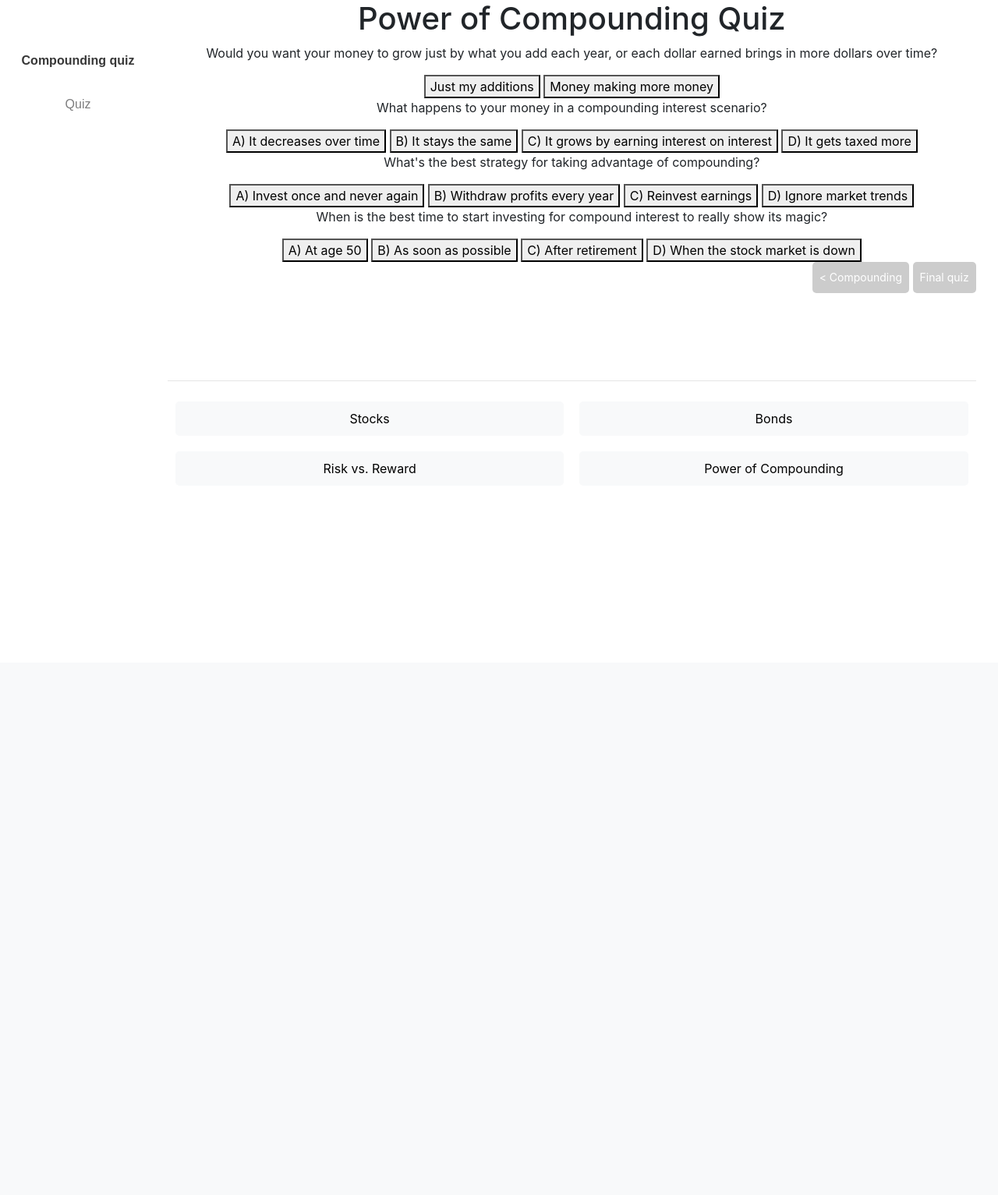
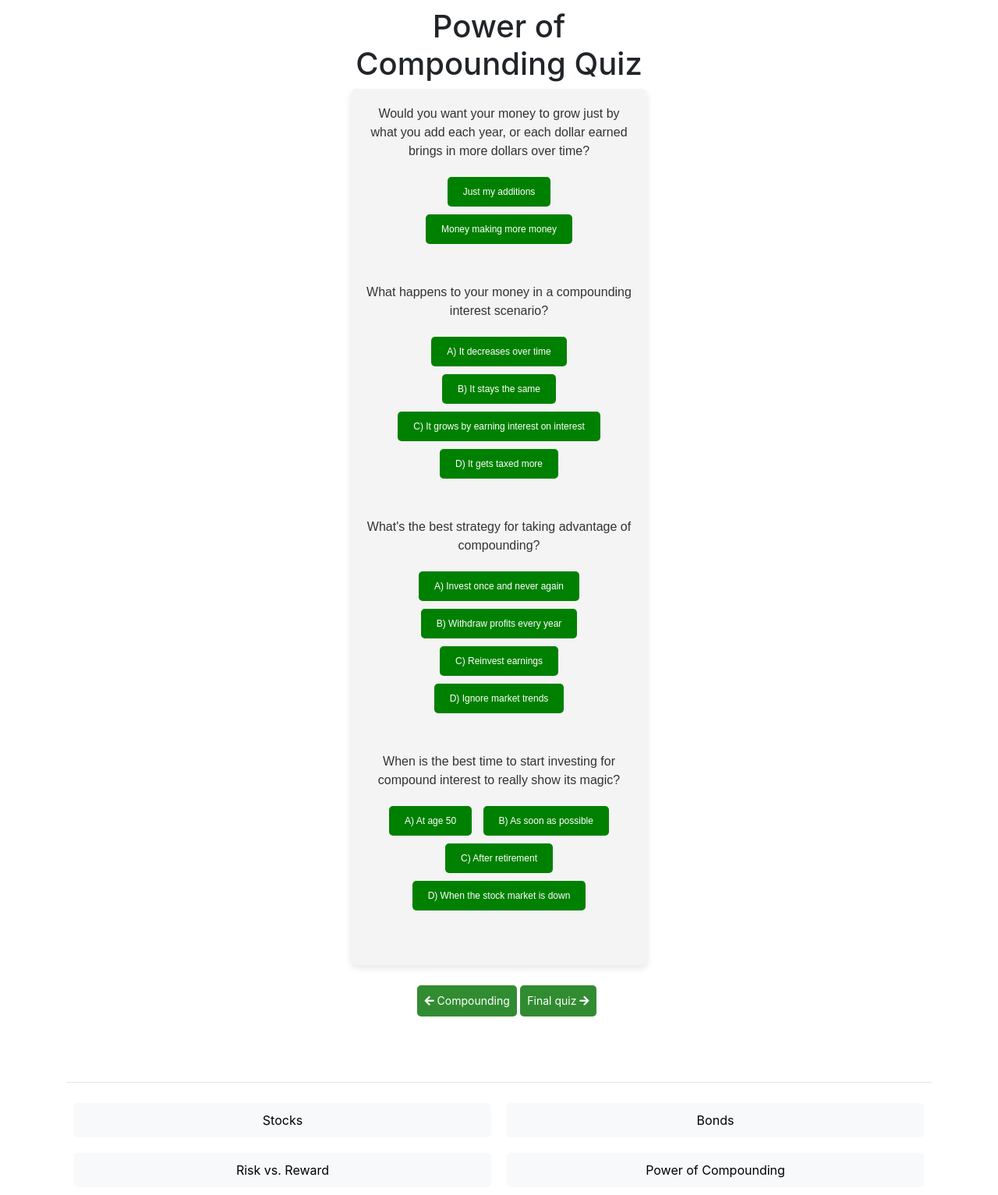
Before and after one commit to Mzisbrod/investips, a Flask app: a page that uses templates/quiz.html in a window 1280 px wide. Shown: the part 60-1593 px from the top of the page at 78% size. Before the commit the page ends 671 px from the top, so only its background shows below. Run offline with Flask 3, Linux system fonts and the light colour scheme; some libraries are stand-ins or nearby versions.

Commit message:
Fixed up design

```diff
--- a/server.py
+++ b/server.py
@@ -18,7 +18,7 @@ classes_content = {
         'media_content': "https://www.youtube.com/embed/-0HQltcbglw?si=mquEtrO9jqmJx79l",
         'prev': "stocks",
         'prev_module': "classes_content",
-        'next': "basics",
+        'next': "Basics Quiz",
         'next_module': "quiz_content",
     },
     'Risk vs. Reward': {
@@ -49,11 +49,13 @@ classes_content = {
 }
 
 quiz_content = {
-    'basics': {
+    'Basics Quiz': {
+        'prev': "bonds",
         'module': "quiz_content",
         'title': 'Investment Basics Quiz',
         'questions': [
             {
+                "questionId": "01",
                 'question_text': "Would you rather have a tiny piece of a big, successful company or own a big chunk "
                                  "of a tiny, unknown company?",
                 'options': ['Tiny piece of a big company', 'Own big chunk of a tiny company'],
@@ -67,6 +69,7 @@ quiz_content = {
                 'is_pop_quiz': True
             },
             {
+                "questionId": "02",
                 'question_text': "What does buying shares in a company make you?",
                 'options': ['A) A customer', 'B) An employee', 'C) An owner', 'D) A creditor'],
                 'solution': 'C) An owner',
@@ -80,6 +83,7 @@ quiz_content = {
                     },
             },
             {
+                "questionId": "03",
                 'question_text': "If you lend money to the government by buying bonds, what do you usually get in return?",
                 'options': ['A) Shares in the government', 'B) Regular interest payments',
                             'C) Free government services', 'D) Company stock'],
@@ -92,6 +96,7 @@ quiz_content = {
                     }
             },
             {
+                "questionId": "04",
                 'question_text': "Which of these is likely the safest investment?",
                 'options': ['A) Cryptocurrency', 'B) Bonds', 'C) Stocks', 'D) Starting your own business'],
                 'solution': 'B) Bonds',
@@ -111,6 +116,7 @@ quiz_content = {
         'title': 'Risk vs Reward Quiz',
         'questions': [
             {
+                "questionId": "05",
                 'question_text': "Would you rather win $50 for sure or flip a coin for a chance to win $100?",
                 'options': ['Take the $50', 'Flip the coin'],
                 'explanation': {
@@ -120,6 +126,7 @@ quiz_content = {
                 'is_pop_quiz': True
             },
             {
+                "questionId": "06",
                 'question_text': "What does a high-risk investment typically offer?",
                 'options': ['A) Lower returns', 'B) Higher returns', 'C) More stability', 'D) Less excitement'],
                 'solution': 'B) Higher returns',
@@ -131,6 +138,7 @@ quiz_content = {
                 }
             },
             {
+                "questionId": "07",
                 'question_text': "If a friend offers you a part in their startup, which is true?",
                 'options': ['A) It’s totally safe', 'B) It could make you rich', 'C) You’ll definitely lose money',
                             'D) B & C'],
@@ -143,6 +151,7 @@ quiz_content = {
                 }
             },
             {
+                "questionId": "08",
                 'question_text': "What should you consider when choosing an investment?",
                 'options': ['A) Color of the logo', 'B) Risk and your comfort with it', 'C) If your friends like it',
                             'D) The weather'],
@@ -165,6 +174,7 @@ quiz_content = {
         'title': 'Power of Compounding Quiz',
         'questions': [
             {
+                "questionId": "09",
                 'question_text': "Would you want your money to grow just by what you add each year, or each dollar earned brings in more dollars over time?",
                 'options': ['Just my additions', 'Money making more money'],
                 'explanation': {
@@ -174,6 +184,7 @@ quiz_content = {
                 'is_pop_quiz': True
             },
             {
+                "questionId": "10",
                 'question_text': "What happens to your money in a compounding interest scenario?",
                 'options': ['A) It decreases over time', 'B) It stays the same',
                             'C) It grows by earning interest on interest', 'D) It gets taxed more'],
@@ -186,6 +197,7 @@ quiz_content = {
                 }
             },
             {
+                "questionId": "11",
                 'question_text': "What's the best strategy for taking advantage of compounding?",
                 'options': ['A) Invest once and never again', 'B) Withdraw profits every year', 'C) Reinvest earnings',
                             'D) Ignore market trends'],
@@ -198,6 +210,7 @@ quiz_content = {
                 }
             },
             {
+                "questionId": "12",
                 'question_text': "When is the best time to start investing for compound interest to really show its magic?",
                 'options': ['A) At age 50', 'B) As soon as possible', 'C) After retirement',
                             'D) When the stock market is down'],
@@ -220,6 +233,7 @@ quiz_content = {
         'title': 'Final Quiz',
         'questions': [
             {
+                "questionId": "13",
                 'question_text': "Which type of investment makes you a part-owner of a company?",
                 'options': ['A) Bonds', 'B) Stocks', 'C) Mutual Funds', 'D) ETFs'],
                 'solution': 'B) Stocks',
@@ -231,6 +245,7 @@ quiz_content = {
                 }
             },
             {
+                "questionId": "14",
                 'question_text': "Which investment type traditionally offers fixed returns?",
                 'options': ['A) Real estate', 'B) Cryptocurrency', 'C) Bonds', 'D) Commodities'],
                 'solution': 'C) Bonds',
@@ -242,6 +257,7 @@ quiz_content = {
                 }
             },
             {
+                "questionId": "15",
                 'question_text': "How can diversification help your investment portfolio?",
                 'options': ['A) Increases risk', 'B) Decreases risk', 'C) No impact',
                             'D) Only beneficial in short term'],
@@ -305,25 +321,25 @@ def quiz_info(quiz_name):
     return render_template('quiz.html', content=content, class_name=quiz_name, quiz_name=quiz_name)
 
 
-@app.route('/submit_quiz/<quiz_name>', methods=['POST'])
-def submit_quiz(quiz_name):
+@app.route('/submit_answer/<question_id>', methods=['POST'])
+def submit_answer(question_id):
+    quiz_name = request.form['quizName']
+    print(quiz_name)
+    selected_option = request.form['selectedOption']
+    print(selected_option)
     quiz = quiz_content.get(quiz_name)
+    print(quiz)
+
     if not quiz:
-        return "Quiz not found", 404
+        return jsonify({"error": "Quiz not found"}), 404
 
-    total_score = 0
-    total_questions = len(quiz['questions'])
-    for i in range(total_questions):
-        # Construct the input name based on the index
-        input_name = f'selected_answer{i}'
-        submitted_answer = request.form.get(input_name)
-        correct_answer = quiz['questions'][i]['solution']
-
-        if submitted_answer == correct_answer:
-            total_score += 1
-
-    # Continue to process the score as needed
-    return jsonify(score=total_score, total=total_questions), 200
+    question = next((q for q in quiz['questions'] if q['id'] == question_id), None)
+    if question:
+        correct = selected_option == question['solution']
+        # Update the score logic here, for example using session or database
+        return jsonify(correct=correct), 200
+    else:
+        return jsonify({"error": "Question not found"}), 404
 
 
 @app.route('/results')
--- a/static/main.css
+++ b/static/main.css
@@ -94,6 +94,7 @@ body {
 }
 
 .button-green:hover {
+  background-color: rgb(49, 120, 49);
   color: white;
   transform: scale(1.05);
 }
@@ -126,7 +127,7 @@ body {
 }
 
 .button-green-2 {
-  background-color: #ccc;
+  background-color: rgb(49, 140, 49);
   color: white;
   height: 40px;
   padding: 8px;
@@ -135,7 +136,7 @@ body {
 }
 
 .button-green-2:hover {
-  background-color: #c9c9c9;
+  background-color: rgb(49, 120, 49);
   color: white;
   height: 40px;
   padding: 8px;
@@ -152,3 +153,79 @@ body {
 .navbar-brand:hover {
   color: limegreen !important; /* Hover color to match the links */
 }
+
+.content-text {
+  font-size: 24px;
+  font-family: Arial;
+  padding: 20px;
+  width: auto;
+  justify-content: center;
+}
+
+.content {
+  margin: auto;
+  width: 400px;
+  padding: 10px;
+  align-items: center;
+  justify-content: center;
+}
+.title {
+  margin-top: 10px;
+  margin-bottom: 30px;
+}
+
+.media {
+  width: inherit;
+  height: 200px;
+  margin-bottom: 20px;
+}
+
+.quiz-form {
+    font-family: Arial, sans-serif; /* Sets a nice, readable font */
+    max-width: 600px; /* Limits the maximum width of the form */
+    margin: auto; /* Centers the form horizontally */
+    padding: 20px;
+    background-color: #f4f4f4; /* A light gray background */
+    border-radius: 8px; /* Rounded corners for the form */
+    box-shadow: 0 4px 8px rgba(0,0,0,0.1); /* Adds subtle shadow */
+}
+
+.question {
+    margin-bottom: 20px; /* Adds space between questions */
+}
+
+.question-text {
+    font-size: 16px; /* Sets the text size for questions */
+    color: #333; /* Dark gray color for better readability */
+}
+
+.options {
+    margin-top: 10px;
+}
+
+.option {
+    background-color: rgb(0, 128, 0);
+    color: white; /* White text color */
+    border: none; /* Removes border */
+    border-radius: 5px; /* Rounded corners for buttons */
+    padding: 10px 20px; /* Padding inside the buttons */
+    margin-right: 10px; /* Space between buttons */
+    cursor: pointer; /* Pointer cursor on hover */
+    transition: background-color 0.3s; /* Smooth transition for hover effect */
+    font-size: 12px;
+    margin: 5px;
+}
+
+.option:hover {
+    background-color: rgb(49, 120, 49);
+}
+
+.feedback {
+    margin-top: 5px;
+    color: red; /* Feedback color, can change based on your preference */
+    min-height: 20px; /* Ensures feedback area has space */
+}
+
+.l {
+    color: bl;
+}
--- a/static/scripts.js
+++ b/static/scripts.js
@@ -42,24 +42,49 @@ $(document).ready(function() {
         });
     });
 });
-function checkAnswer(selectedOption, correctOption, element, isPopQuiz) {
+function checkAnswer(selectedOption, correctOption, element, isPopQuiz, questionId) {
     const parent = element.parentNode;
     const feedbackElement = parent.nextElementSibling; // Assumes feedback div follows the options div
 
     console.log(element.getAttribute('data-explanation')); // Debug: Log the explanation attribute
 
-    element.style.backgroundColor = 'lightblue'; // Highlight the selected option
+    /*element.style.backgroundColor = 'lightblue'; // Highlight the selected option*/
+
 
     // Display explanation for both correct and incorrect answers in pop quizzes
     if (isPopQuiz === 'true') {
         feedbackElement.innerHTML = element.getAttribute('data-explanation');
+        feedbackElement.style.color = 'dodgerblue'
     } else {
         if (selectedOption === correctOption) {
-            element.style.backgroundColor = 'lightgreen'; // Correct answer
             feedbackElement.innerHTML = 'Correct! ' + element.getAttribute('data-explanation');
+            feedbackElement.style.color = 'green'
+
+
+            console.log(questionId)
+
+            $.ajax({
+            type: "POST",
+            url: '/submit_answer/' + questionId, // Suggest changing URL to reflect score updating
+            data: {
+                quizName: '{{ content.title }}',
+                questionId: questionId, // Passing question ID to server
+                correct: true // Indicating this was a correct answer
+            },
+            success: function(response) {
+                // Update the score display based on server response
+                console.log("sent to backend")
+                updateScoreDisplay(response.updatedScore);
+            },
+            error: function(xhr) {
+                console.error('Error:', xhr.responseText);
+                feedbackElement.innerHTML = 'Error updating score. Please try again.';
+                feedbackElement.style.color = 'red';
+            }
+        });
         } else {
-            element.style.backgroundColor = 'salmon'; // Incorrect answer
             feedbackElement.innerHTML = 'Not correct: ' + element.getAttribute('data-explanation');
+            feedbackElement.style.color = 'red'
         }
     }
 
--- a/templates/layout.html
+++ b/templates/layout.html
@@ -15,12 +15,13 @@
       <!-- Bootstrap CSS -->
       <link rel="stylesheet" href="https://stackpath.bootstrapcdn.com/bootstrap/4.2.1/css/bootstrap.min.css">
       <link rel="stylesheet" href="{{url_for('static', filename='main.css')}}">
+      <script src="{{ url_for('static', filename='scripts.js') }}" defer></script>
 
       <title>invesTIPS</title>
   </head>
   <body>
     <nav class="navbar bg navbar-expand-lg navbar-light bg-light">
-        <a class="navbar-brand" href="#">invesTIPS</a>
+        <a class="navbar-brand" href="{{ url_for('main') }}">invesTIPS</a>
         <button class="navbar-toggler" type="button" data-toggle="collapse" data-target="#navbarSupportedContent" aria-controls="navbarSupportedContent" aria-expanded="false" aria-label="Toggle navigation">
         <span class="navbar-toggler-icon"></span>
         </button>
@@ -38,7 +39,7 @@
     <div class="container center">
         {% block content %}
         {% endblock %}
-        <br><br><br><hr>
+        <br><hr>
         <div class="grid">
             <a class="nav-link" href="{{ url_for('class_info', class_name='stocks') }}">Stocks</a>
             <a class="nav-link" href="{{ url_for('class_info', class_name='bonds') }}">Bonds</a>
--- a/templates/layout_sidebar.html
+++ b/templates/layout_sidebar.html
@@ -46,7 +46,7 @@
                 <a class="active">{{ content.module | capitalize }}</a>
                 <a href="{{ url_for('class_info', class_name='stocks') }}">Stocks</a>
                 <a href="{{ url_for('class_info', class_name='bonds') }}">Bonds</a>
-                <a href="{{ url_for('quiz_info', quiz_name=content.module) }}">Quiz</a>
+                <a href="{{ url_for('quiz_info', quiz_name='Basics Quiz') }}">Quiz</a>
             {% else %}
                 <a class="active">{{ class_name | capitalize }}</a>
                 <!-- Use quiz_name for the Quiz link to point to the same quiz -->
--- a/templates/quiz.html
+++ b/templates/quiz.html
@@ -1,18 +1,18 @@
-{% extends "layout_sidebar.html" %}
+{% extends "layout.html" %}
+
 {% block content %}
 <div class="center">
+  <div class="content">
     <h1>{{ content.title }}</h1>
-    <div id="quizForm">
+    <div id="quizForm" class="quiz-form">
     {% for question in content.questions %}
-        <div class="question">
-            <p>{{ question.question_text }}</p>
+    <div class="question" data-question-id="{{ question.questionId }}">
+        <p class="question-text">{{ question.question_text }}</p>
         <div class="options">
             {% for option in question.options %}
-                <button class="option"
-                        {% if question.explanation %}
+            <button class="option" aria-describedby="feedback_{{ loop.index0 }}"
                     data-explanation="{{ question.explanation.get(option, 'No explanation available') }}"
-                        {% endif %}
-                        onclick="checkAnswer('{{ option }}', '{{ question.solution if not question.is_pop_quiz else '' }}', this, '{{ 'true' if question.is_pop_quiz else 'false' }}')">
+                    onclick="checkAnswer('{{ option }}', '{{ question.solution if not question.is_pop_quiz else '' }}', this, '{{ 'true' if question.is_pop_quiz else 'false' }}', {{question.questionId}})">
                 {{ option }}
             </button>
             {% endfor %}
@@ -21,28 +21,30 @@
     </div>
     {% endfor %}
     </div>
-    <!-- Navigation and results links, similar to before -->
-    <div class="text-right">
+
+    <!-- Navigation and results links -->
+    <div class="content mt-3">
         {% if content.title == "Final Quiz" %}
         <a href="{{ url_for('results') }}" class="btn button-green-2">
-            See results > <i class="fas fa-arrow-right"></i>
+            See results <i class="fas fa-arrow-right"></i>
         </a>
         {% elif content.next == "Final Quiz" %}
         <a href="{{ url_for('class_info', class_name=content.prev) }}" class="btn button-green-2">
-            < {{ content.prev | capitalize }}  <i class="fas fa-arrow-right"></i>
+             <i class="fas fa-arrow-left"></i> {{ content.prev | capitalize }}
         </a>
         <a href="{{ url_for('quiz_info', quiz_name=content.next) }}" class="btn button-green-2">
             {{ content.next | capitalize }} <i class="fas fa-arrow-right"></i>
         </a>
         {% else %}
         <a href="{{ url_for('class_info', class_name=content.prev) }}" class="btn button-green-2">
-            < {{ content.prev | capitalize }} <i class="fas fa-arrow-right"></i>
+           <i class="fas fa-arrow-left"></i> {{ content.prev | capitalize }}
         </a>
         <a href="{{ url_for('class_info', class_name=content.next) }}" class="btn button-green-2">
-            {{ content.next | capitalize }} ><i class="fas fa-arrow-right"></i>
+            {{ content.next | capitalize }} <i class="fas fa-arrow-right"></i>
         </a>
         {% endif %}
     </div>
   </div>
+</div>
 <br>
 {% endblock %}
--- a/templates/results.html
+++ b/templates/results.html
@@ -1,4 +1,4 @@
-{% extends "layout_sidebar.html" %}
+{% extends "layout.html" %}
 {% block content %}
 
     <h1>Hello</h1>
```
Also changed, not shown: templates/class.html (+14 -16 lines), 1 other file. Lines whose indentation alone changed are shown as unchanged.
